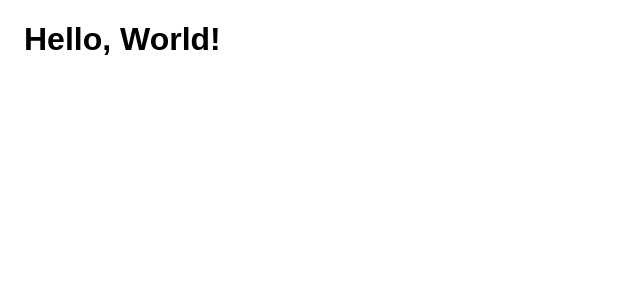
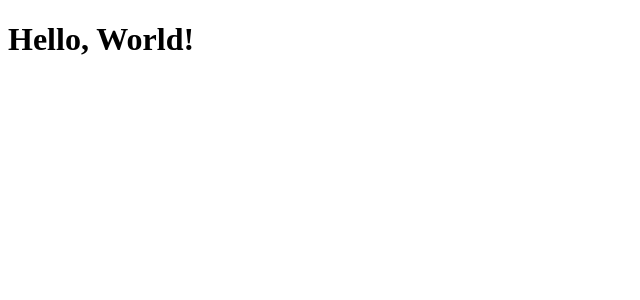
Before and after one commit to 4ndrs/react-from-scratch, a React app: page / in a window 1280 px wide. Shown: the top 300 px of the page, without its empty margins (0-640 px from the left). Built offline with nearby package versions, Linux system fonts and the light colour scheme.

Commit message:
Change component class to function

```diff
--- a/src/App.js
+++ b/src/App.js
@@ -1,14 +1,6 @@
-import React, { Component } from "react";
+import React from "react";
 import "./App.css";
 
-class App extends Component {
-  render() {
-    return (
-      <div className="App">
-        <h1>Hello, World!</h1>
-      </div>
-    );
-  }
+export default function App() {
+  return <h1>Hello, World!</h1>;
 }
-
-export default App;
```
